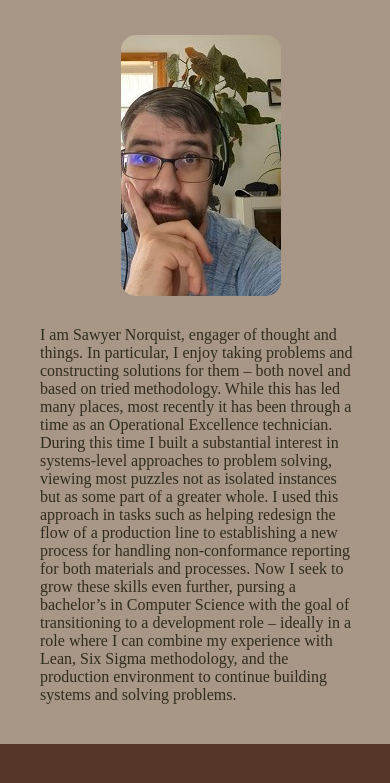
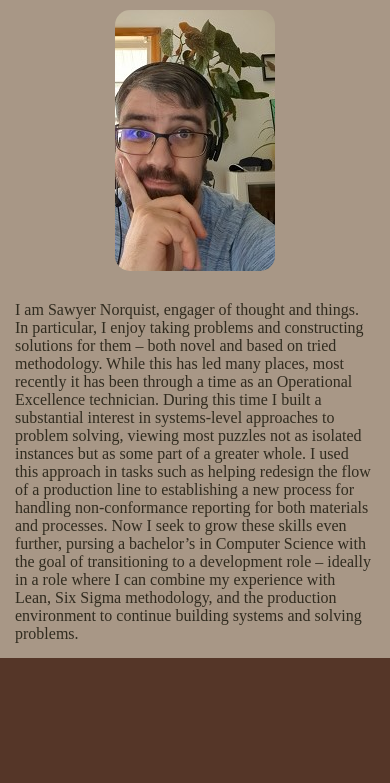
Before and after one commit to snorq2/Personal-Website, a plain HTML site: page index.html in a window 390 px wide. Shown: the part 55-838 px from the top of the page. Drawn offline with nearby package versions, Linux system fonts and the light colour scheme.

Commit message:
Added media query to change content padding

```diff
--- a/styles/styles.css
+++ b/styles/styles.css
@@ -12,12 +12,23 @@
   color: var(--birch);
 }
 
+@media (min-width: 1025px) {
   .content {
     background-color: var(--donkeybrown);
     max-width: 1024px;
     width: 90%;
     margin: auto;
     padding: 25px;
+  }
+}
+
+@media (max-width: 1024px) {
+  .content {
+    background-color: var(--donkeybrown);
+    /* width: 90%; */
+    margin: auto;
+    /* padding: 25px; */
+  }
 }
 
 .content-header {
```
Lines whose indentation alone changed are shown as unchanged.
